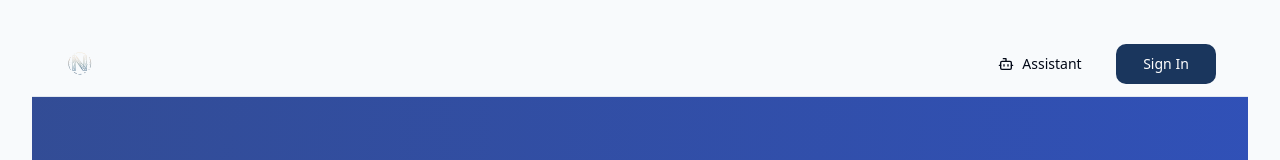
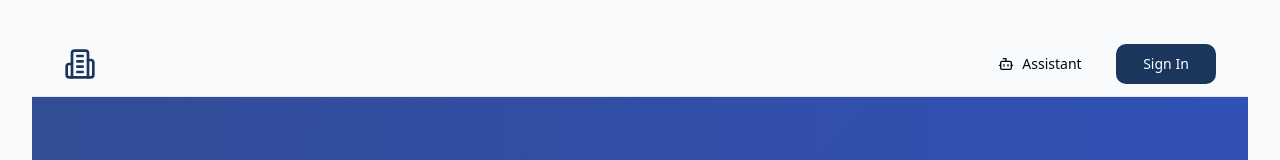
Before and after one commit to Kgwanti/agent-flow-helper, a React (Vite) app: page / in a window 1280 px wide. Shown: the top 160 px of the page. Built offline with nearby package versions, Linux system fonts and the light colour scheme.

Commit message:
Replace Nexdata text with icon
Updated the Navbar component to replace the Nexdata text with an icon for improved visual representation.
[skip gpt_engineer]

```diff
--- a/src/components/Navbar.tsx
+++ b/src/components/Navbar.tsx
@@ -3,6 +3,7 @@ import { Link, useNavigate } from "react-router-dom";
 import { supabase } from "@/integrations/supabase/client";
 import NavLinks from "./navbar/NavLinks";
 import SignOutButton from "./navbar/SignOutButton";
+import { Building2 } from "lucide-react"; // Import the Building2 icon
 
 const Navbar = () => {
   const [session, setSession] = useState<any>(null);
@@ -34,11 +35,7 @@ const Navbar = () => {
           <div className="flex justify-between h-16">
             <div className="flex">
               <Link to="/" className="flex items-center">
-                <img
-                  src="/lovable-uploads/882ee61f-b22e-42ff-8559-6981d4561c63.png"
-                  alt="Nexdata Logo"
-                  className="h-8 w-auto"
-                />
+                <Building2 size={32} className="text-primary" />
               </Link>
             </div>
             <div className="flex items-center space-x-4">
```
